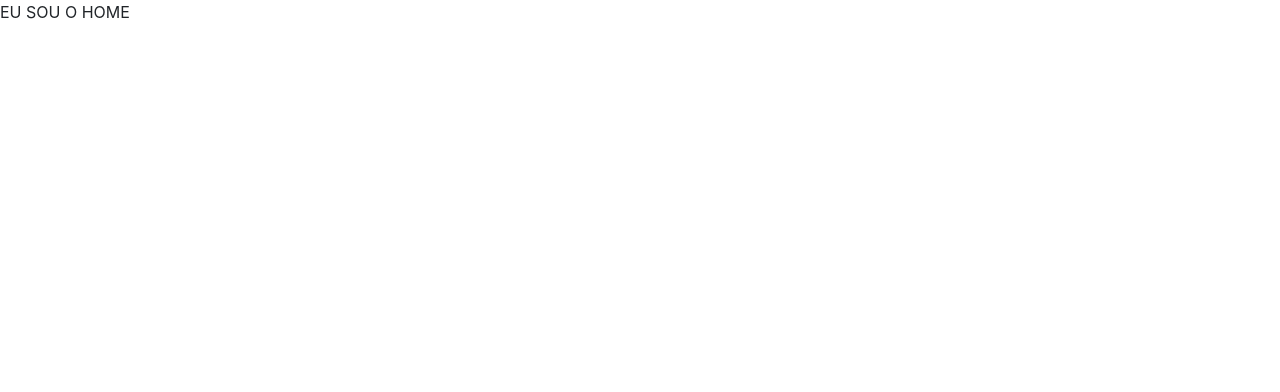
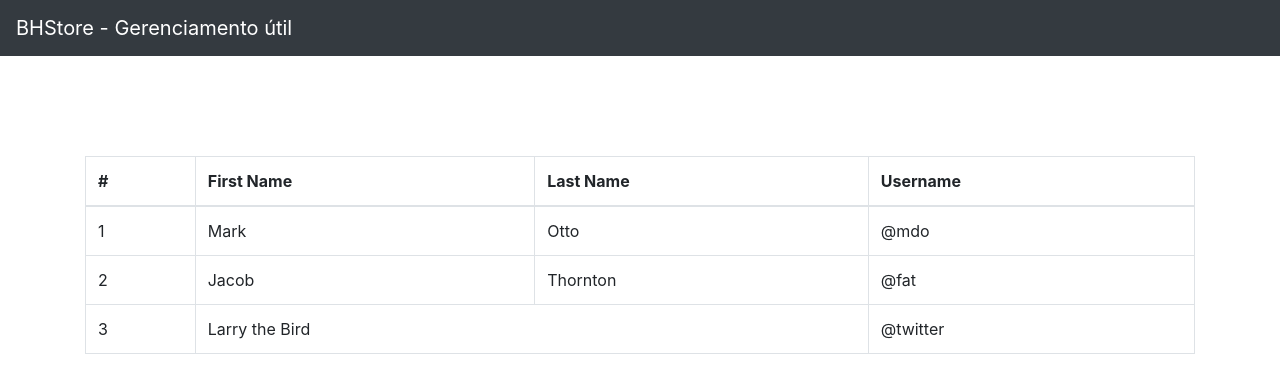
Before and after one commit to paulorodriguesdevcode/bhstore-app, a React (Create React App) app: page /home in a window 1280 px wide. Shown: the top 392 px of the page. Built offline with nearby package versions, Linux system fonts and the light colour scheme.

Commit message:
feat: structure navbar created

```diff
--- /dev/null
+++ b/src/components/MainHome/index.tsx
@@ -0,0 +1,39 @@
+import React from 'react'
+import { Table } from 'react-bootstrap'
+import './styles.scss'
+
+const MainHome: React.FC = () => {
+  return (
+    <Table bordered hover className='table-list-stores'>
+      <thead>
+        <tr>
+          <th>#</th>
+          <th>First Name</th>
+          <th>Last Name</th>
+          <th>Username</th>
+        </tr>
+      </thead>
+      <tbody>
+        <tr>
+          <td>1</td>
+          <td>Mark</td>
+          <td>Otto</td>
+          <td>@mdo</td>
+        </tr>
+        <tr>
+          <td>2</td>
+          <td>Jacob</td>
+          <td>Thornton</td>
+          <td>@fat</td>
+        </tr>
+        <tr>
+          <td>3</td>
+          <td colSpan='2'>Larry the Bird</td>
+          <td>@twitter</td>
+        </tr>
+      </tbody>
+    </Table>
+  )
+}
+
+export default MainHome
--- /dev/null
+++ b/src/components/MainHome/styles.scss
@@ -0,0 +1,6 @@
+@import '../../../src/global.scss';
+
+
+.table-list-stores{
+  margin-top: pxtorem(100px);
+}
--- /dev/null
+++ b/src/components/NavbarTop/index.tsx
@@ -0,0 +1,15 @@
+import React from 'react'
+import './styles.scss'
+import { Navbar } from 'react-bootstrap'
+
+function NavbarTop() {
+  return (
+    <>
+      <Navbar bg='dark' variant='dark'>
+        <Navbar.Brand href='#home'>BHStore - Gerenciamento útil</Navbar.Brand>
+      </Navbar>
+    </>
+  )
+}
+
+export default NavbarTop
--- a/src/global.scss
+++ b/src/global.scss
@@ -9,4 +9,9 @@ $color-soft:  #2F0F44;
 $color-almost-soft:  #3D1357;
 $color-brillant: #522B6B;
 
+$color-navbar:$color-almost-soft;
+$color-navbar-icon:white;
+
+$color-white:white;
+
 $font-secondary:'Courier New', Courier, monospace;
--- a/src/pages/Home/index.tsx
+++ b/src/pages/Home/index.tsx
@@ -1,11 +1,15 @@
 import React from 'react'
+
 import './styles.scss'
+import MainHome from '../../components/MainHome'
+import NavbarTop from '../../components/NavbarTop'
 
-const Home: React.FC = () => {
-  return (
-    <div>
-      <p className='oi'>EU SOU O HOME</p>
+const Home: React.FC = () => (
+  <>
+    <NavbarTop />
+    <div className='container main'>
+      <MainHome />
     </div>
-  )
-}
+  </>
+)
 export default Home
--- a/src/pages/Login/styles.scss
+++ b/src/pages/Login/styles.scss
@@ -35,7 +35,7 @@
 
         &:hover{
             background-color:$color-brillant;
-            color:white;
+            color:$color-white;
         }
 
     }
```
Also changed, not shown: src/components/NavbarTop/styles.scss (added).
